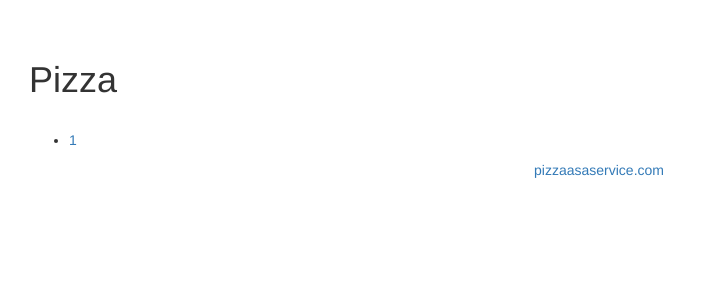
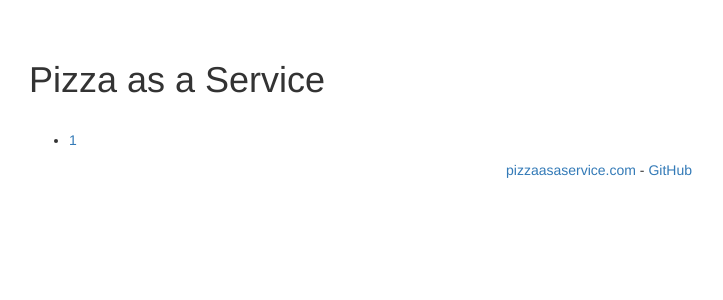
Before and after one commit to omnibrian/pizza-as-a-service, a Python web app: template chalicelib/templates/list.html.j2 in a window 1280 px wide. Shown: the top 300 px of the page, without its empty margins (41-764 px from the left). Run offline with Jinja, Linux system fonts and the light colour scheme; the template is opened without the code that fills it: most values are stand-ins (such as "Sample title", 1, 10 or a date in 2020); some libraries are stand-ins or nearby versions.

Commit message:
Update html templates

```diff
--- a/chalicelib/templates/detail.html.j2
+++ b/chalicelib/templates/detail.html.j2
@@ -1,7 +1,7 @@
 <!DOCTYPE html>
 <html>
 <head>
-  <title>{{ id }} - pizzaasaservice</title>
+  <title>{{ id }} - Pizza as a Service</title>
   <meta charset="utf-8">
   <link href="//netdna.bootstrapcdn.com/twitter-bootstrap/2.3.2/css/bootstrap-combined.min.css" rel="stylesheet">
 </head>
@@ -12,7 +12,7 @@
         <h3>{{ item }}</h3>
       </div>
     </div>
-    <p style="text-align: center"><a href="http://pizzaasaservice.com">pizzaasaservice.com</a></p>
+    <p style="text-align: center"><a href="http://pizzaasaservice.com">pizzaasaservice.com</a> - <a href="https://github.com/omnibrian/pizza-as-a-service">GitHub</a></p>
   </div>
 </body>
 </html>
--- a/chalicelib/templates/list.html.j2
+++ b/chalicelib/templates/list.html.j2
@@ -1,7 +1,7 @@
 <!DOCTYPE html>
 <html>
 <head>
-  <title>pizzaasaservice</title>
+  <title>Pizza as a Service</title>
   <meta charset="utf-8">
   <link href="//netdna.bootstrapcdn.com/twitter-bootstrap/2.3.2/css/bootstrap-combined.min.css" rel="stylesheet">
 </head>
@@ -9,7 +9,7 @@
   <div class="container">
     <div id="view-10">
       <div class="hero-unit">
-        <h1>Pizza</h1>
+        <h1>Pizza as a Service</h1>
         <br />
         <ul>
         {% for item in items %}
@@ -18,7 +18,7 @@
         </ul>
       </div>
     </div>
-    <p style="text-align: center"><a href="http://pizzaasaservice.com">pizzaasaservice.com</a></p>
+    <p style="text-align: center"><a href="http://pizzaasaservice.com">pizzaasaservice.com</a> - <a href="https://github.com/omnibrian/pizza-as-a-service">GitHub</a></p>
   </div>
 </body>
 </html>
```
